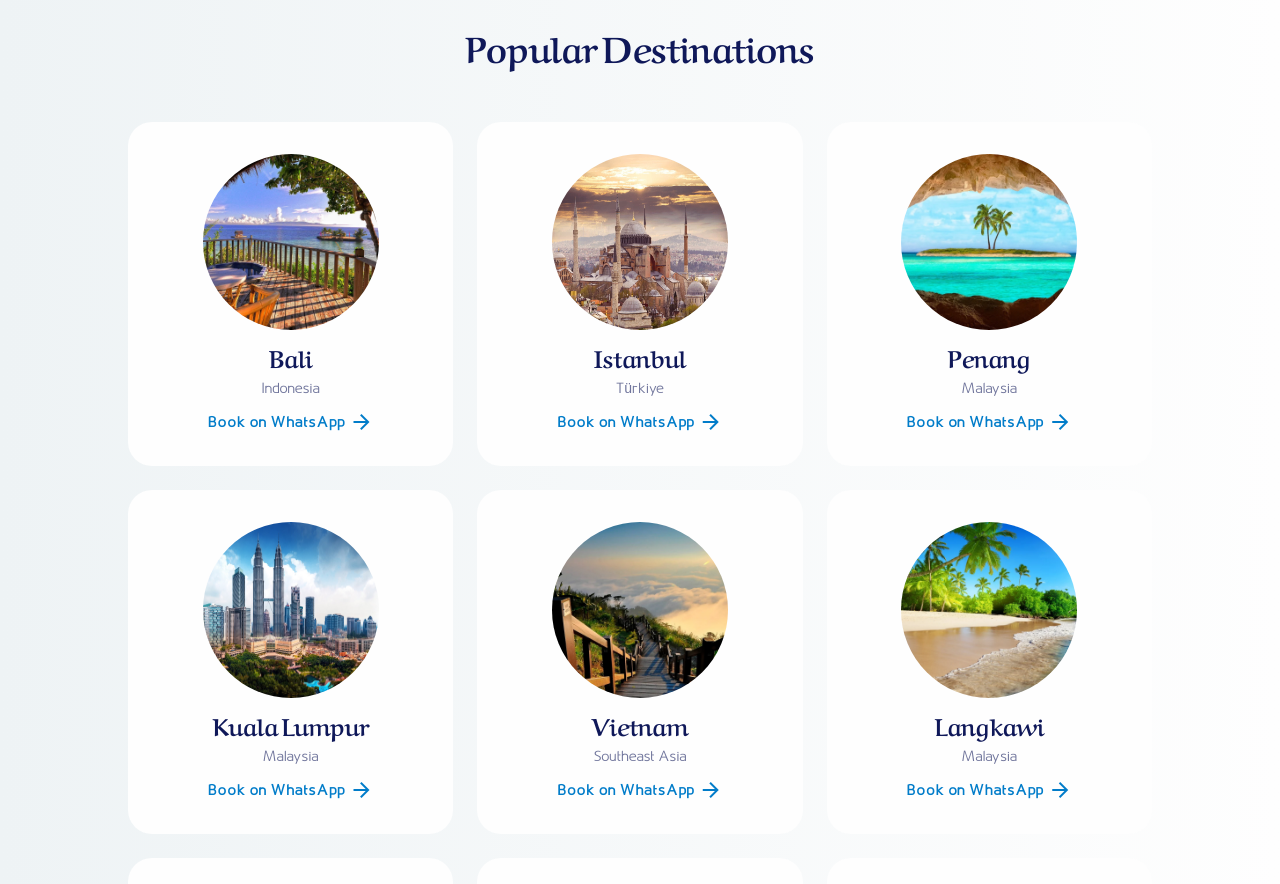
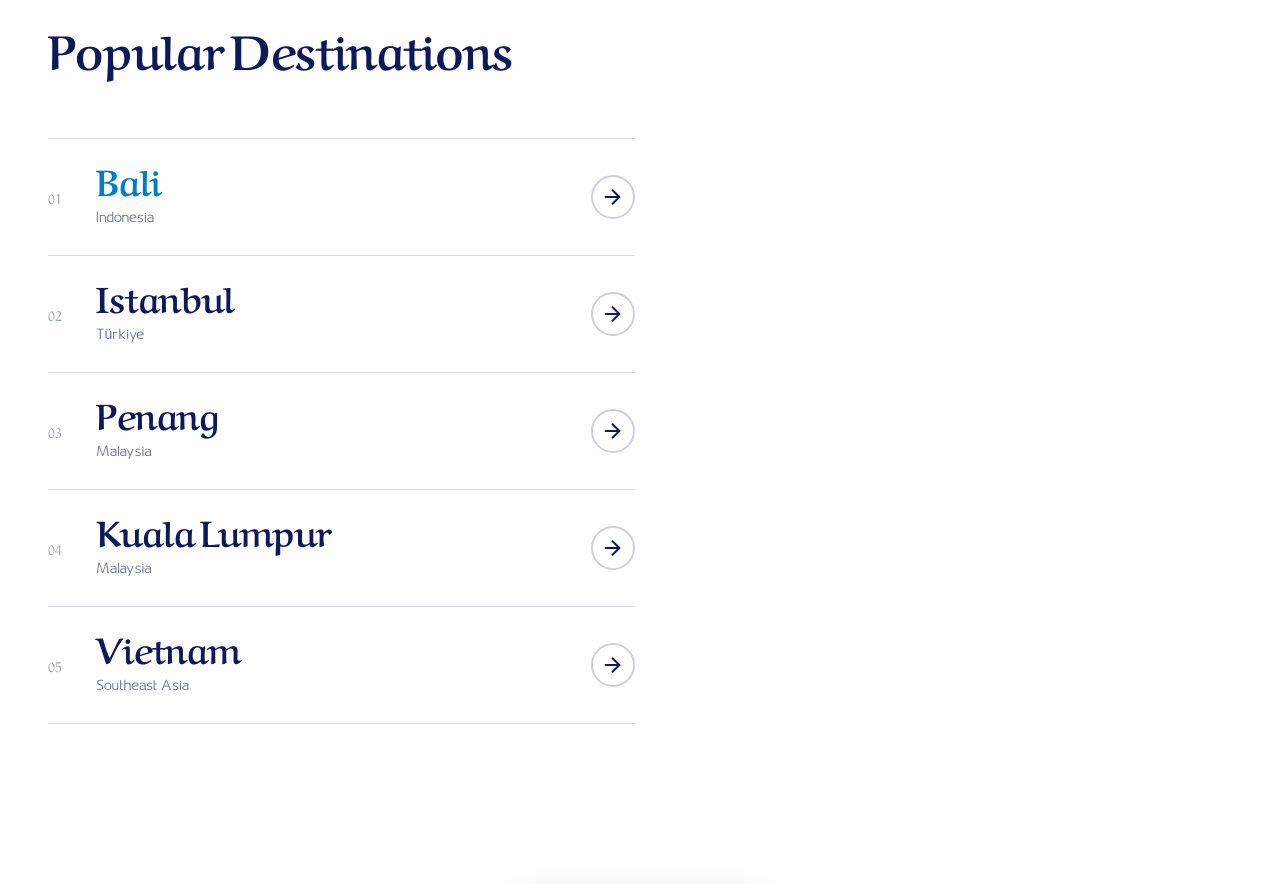
Before and after one commit to ShiekhWeso/torrbi-travel, a Next.js app: page /en in a window 1280 px wide. Shown: the part 1900-2784 px from the top of the page. Built offline with nearby package versions, Linux system fonts and the light colour scheme.

Commit message:
Add interactive destination highlights
Replace the destination grid with a localized list and hover-driven detail panel, including travel information, ratings, and links to destination pages.

```diff
--- a/app/globals.css
+++ b/app/globals.css
@@ -53,3 +53,8 @@ section[id] {
 @keyframes hero-marquee { from { transform: translateX(0); } to { transform: translateX(-50%); } }
 .hero-marquee { animation: hero-marquee 35s linear infinite; }
 .hero-marquee:hover { animation-play-state: paused; }
+
+@keyframes dest-in { from { opacity: 0; transform: translateX(36px); } to { opacity: 1; transform: none; } }
+@keyframes dest-in-rtl { from { opacity: 0; transform: translateX(-36px); } to { opacity: 1; transform: none; } }
+.dest-in { animation: dest-in 0.45s ease-out both; }
+[dir='rtl'] .dest-in { animation-name: dest-in-rtl; }
--- a/components/Destinations.tsx
+++ b/components/Destinations.tsx
@@ -1,44 +1,107 @@
+'use client';
+
+import {useState} from 'react';
 import Image from 'next/image';
-import {useTranslations} from 'next-intl';
-import {destinations} from '@/lib/data';
-import {waLink} from '@/lib/whatsapp';
+import Link from 'next/link';
+import {useLocale, useTranslations} from 'next-intl';
+import {destinations, destinationInfo} from '@/lib/data';
+
+const SHOWN = 5; // rows on the home page, change as needed
 
 export default function Destinations() {
   const t = useTranslations('destinations');
-  const w = useTranslations('wa');
+  const locale = useLocale();
+  const list = destinations.slice(0, SHOWN);
+  const [active, setActive] = useState<string>(list[0].id);
+  const cur = destinations.find((x) => x.id === active) ?? list[0];
+  const info = destinationInfo[cur.id];
+  const href = (id: string) => `/${locale}/destinations/${id}`;
+  const month = (m: number) =>
+    new Intl.DateTimeFormat(locale, {month: 'short'}).format(new Date(2026, m - 1, 1));
 
   return (
-    <section id="destinations" className="w-full bg-brand-mist py-16 lg:py-24">
-      <div className="max-w-[1440px] mx-auto px-4 lg:px-12">
-        <h2 className="font-display font-bold text-3xl lg:text-4xl text-navy text-center mb-12">{t('title')}</h2>
+    <section id="destinations" className="w-full bg-snow py-16 lg:py-24">
+      <div className="mx-auto max-w-[1440px] px-4 lg:px-12">
+        <h2 className="mb-10 font-display text-3xl font-bold text-navy lg:mb-14 lg:text-5xl">{t('title')}</h2>
 
-        <div className="grid grid-cols-2 md:grid-cols-3 gap-4 lg:gap-6 max-w-5xl mx-auto">
-          {destinations.map((d) => {
-            const name = t(`items.${d.id}.name`);
-            return (
-              <a
-                key={d.id}
-                href={waLink(w('book', {name}))}
-                target="_blank"
-                rel="noopener"
-                className="group flex flex-col items-center text-center rounded-3xl bg-snow p-5 lg:p-8 transition-all hover:-translate-y-1 hover:shadow-[0_16px_36px_rgba(15,24,89,0.12)]"
+        <div className="grid gap-10 lg:grid-cols-[1.1fr_1fr] lg:gap-16">
+          <ul className="border-t border-navy/15">
+            {list.map((x, i) => (
+              <li key={x.id} onMouseEnter={() => setActive(x.id)}>
+                <Link
+                  href={href(x.id)}
+                  className="group flex items-center gap-4 border-b border-navy/15 py-5 transition-all duration-300 hover:ps-4 lg:py-7"
+                >
+                  <span className="w-8 font-display text-sm text-navy/40 transition-colors group-hover:text-brand-warm">
+                    {String(i + 1).padStart(2, '0')}
+                  </span>
+                  <span className="relative h-12 w-12 shrink-0 overflow-hidden rounded-full lg:hidden">
+                    <Image src={x.image} alt="" fill sizes="48px" className="object-cover" />
+                  </span>
+                  <div className="flex-1">
+                    <h3 className={`font-display text-2xl font-bold transition-colors lg:text-4xl ${active === x.id ? 'text-sky' : 'text-navy'}`}>
+                      {t(`items.${x.id}.name`)}
+                    </h3>
+                    <p className="text-sm text-navy/60">{t(`items.${x.id}.country`)}</p>
+                  </div>
+                  <span className="flex h-11 w-11 items-center justify-center rounded-full border-2 border-navy/20 text-navy transition-colors group-hover:border-brand-warm group-hover:bg-brand-warm">
+                    <span className="material-symbols-outlined text-[22px] leading-none rtl:rotate-180">arrow_forward</span>
+                  </span>
+                </Link>
+              </li>
+            ))}
+          </ul>
+
+          <aside className="hidden lg:block">
+            <div key={cur.id} className="dest-in sticky top-28 rounded-3xl bg-navy p-6 text-snow shadow-[0_24px_56px_rgba(15,24,89,0.3)]">
+              <div className="relative mx-auto aspect-[4/4.4] w-4/5 overflow-hidden rounded-t-full rounded-b-3xl">
+                <Image src={cur.image} alt="" fill sizes="30vw" className="object-cover" />
+              </div>
+              <div className="mt-5 flex items-center justify-between">
+                <h3 className="font-display text-3xl font-bold">{t(`items.${cur.id}.name`)}</h3>
+                <span className="flex items-center gap-1 font-bold">
+                  <span className="material-symbols-outlined text-[20px] text-brand-warm">star</span>
+                  {info.rating}
+                </span>
+              </div>
+              <p className="mt-2 text-sm text-snow/70">{t('tagline', {name: t(`items.${cur.id}.name`)})}</p>
+
+              <div className="mt-5 grid grid-cols-3 gap-3 border-t border-snow/15 pt-5 text-sm">
+                <div>
+                  <p className="text-xs text-snow/50">{t('bestTime')}</p>
+                  <p className="font-bold">{month(info.best[0])} – {month(info.best[1])}</p>
+                </div>
+                <div>
+                  <p className="text-xs text-snow/50">{t('flight')}</p>
+                  <p className="font-bold">{t('hours', {n: info.flight})}</p>
+                </div>
+                <div>
+                  <p className="text-xs text-snow/50">{t('climate')}</p>
+                  <p className="font-bold" dir="ltr">{info.temp}</p>
+                </div>
+              </div>
+
+              <Link
+                href={href(cur.id)}
+                className="mt-6 inline-flex w-full items-center justify-center gap-2 rounded-full bg-brand-warm py-3 font-bold text-navy transition-transform hover:scale-[1.02]"
               >
-                <Image
-                  src={d.image}
-                  alt=""
-                  width={240}
-                  height={240}
-                  className="w-32 h-32 lg:w-44 lg:h-44 rounded-full transition-transform duration-500 group-hover:scale-105"
-                />
-                <h3 className="font-display font-bold text-xl lg:text-2xl text-navy mt-4">{name}</h3>
-                <p className="text-sm text-navy/60">{t(`items.${d.id}.country`)}</p>
-                <span className="mt-3 inline-flex items-center gap-1 text-sm font-bold text-sky">
-                  {t('book')}
-                  <span className="material-symbols-outlined text-[18px] rtl:rotate-180">arrow_forward</span>
-                </span>
-              </a>
-            );
-          })}
+                {t('details')}
+                <span className="material-symbols-outlined text-[20px] leading-none rtl:rotate-180">arrow_forward</span>
+              </Link>
+            </div>
+          </aside>
+        </div>
+
+        <div className="mt-10 text-center">
+          <Link
+            href={`/${locale}/packages`}
+            className="group/all inline-flex items-center gap-4 rounded-full bg-navy py-2 ps-8 pe-2 font-bold text-snow shadow-[0_12px_28px_rgba(15,24,89,0.25)] transition-all duration-300 hover:-translate-y-1 hover:shadow-[0_16px_36px_rgba(15,24,89,0.35)]"
+          >
+            {t('seeAll')}
+            <span className="flex h-11 w-11 items-center justify-center rounded-full bg-brand-warm text-navy transition-transform duration-300 group-hover/all:rotate-[-45deg] rtl:rotate-180 rtl:group-hover/all:rotate-[225deg]">
+              <span className="material-symbols-outlined text-[22px] leading-none">arrow_forward</span>
+            </span>
+          </Link>
         </div>
       </div>
     </section>
--- a/lib/data.ts
+++ b/lib/data.ts
@@ -26,3 +26,15 @@ export const packages: {id: string; image: string; days: number; price: string;
   {id: 'vietnam', image: '/destinations/vietnam.webp', days: 8, price: '$910', priceNum: 910, region: 'asia'},
   {id: 'georgia', image: '/destinations/georgia.webp', days: 6, price: '$690', priceNum: 690, region: 'caucasus'}
 ];
+
+export const destinationInfo: Record<string, {temp: string; flight: number; best: [number, number]; rating: number}> = {
+  bali: {temp: '26–32°C', flight: 9, best: [4, 10], rating: 4.8},
+  istanbul: {temp: '12–28°C', flight: 3, best: [4, 6], rating: 4.9},
+  penang: {temp: '27–33°C', flight: 9, best: [12, 2], rating: 4.6},
+  kualaLumpur: {temp: '26–33°C', flight: 8, best: [5, 7], rating: 4.7},
+  vietnam: {temp: '20–32°C', flight: 9, best: [2, 4], rating: 4.8},
+  langkawi: {temp: '27–32°C', flight: 9, best: [11, 3], rating: 4.7},
+  phuket: {temp: '26–33°C', flight: 8, best: [11, 4], rating: 4.7},
+  azerbaijan: {temp: '8–30°C', flight: 4, best: [5, 9], rating: 4.6},
+  georgia: {temp: '5–27°C', flight: 4, best: [5, 9], rating: 4.7}
+};
--- a/messages/ar.json
+++ b/messages/ar.json
@@ -38,6 +38,13 @@
   "destinations": {
     "title": "أبرز الوجهات",
     "book": "احجز عبر واتساب",
+    "details": "المزيد من التفاصيل",
+    "seeAll": "عرض كل الوجهات",
+    "tagline": "شواطئ وثقافة وطعام لا يُنسى في {name}.",
+    "bestTime": "أفضل وقت",
+    "flight": "الرحلة",
+    "climate": "الطقس",
+    "hours": "{n} س",
     "items": {
       "bali": {
         "name": "بالي",
--- a/messages/en.json
+++ b/messages/en.json
@@ -38,6 +38,13 @@
   "destinations": {
     "title": "Popular Destinations",
     "book": "Book on WhatsApp",
+    "details": "More details",
+    "seeAll": "See all destinations",
+    "tagline": "Beaches, culture and unforgettable food in {name}.",
+    "bestTime": "Best time",
+    "flight": "Flight",
+    "climate": "Climate",
+    "hours": "{n} h",
     "items": {
       "bali": {
         "name": "Bali",
```
